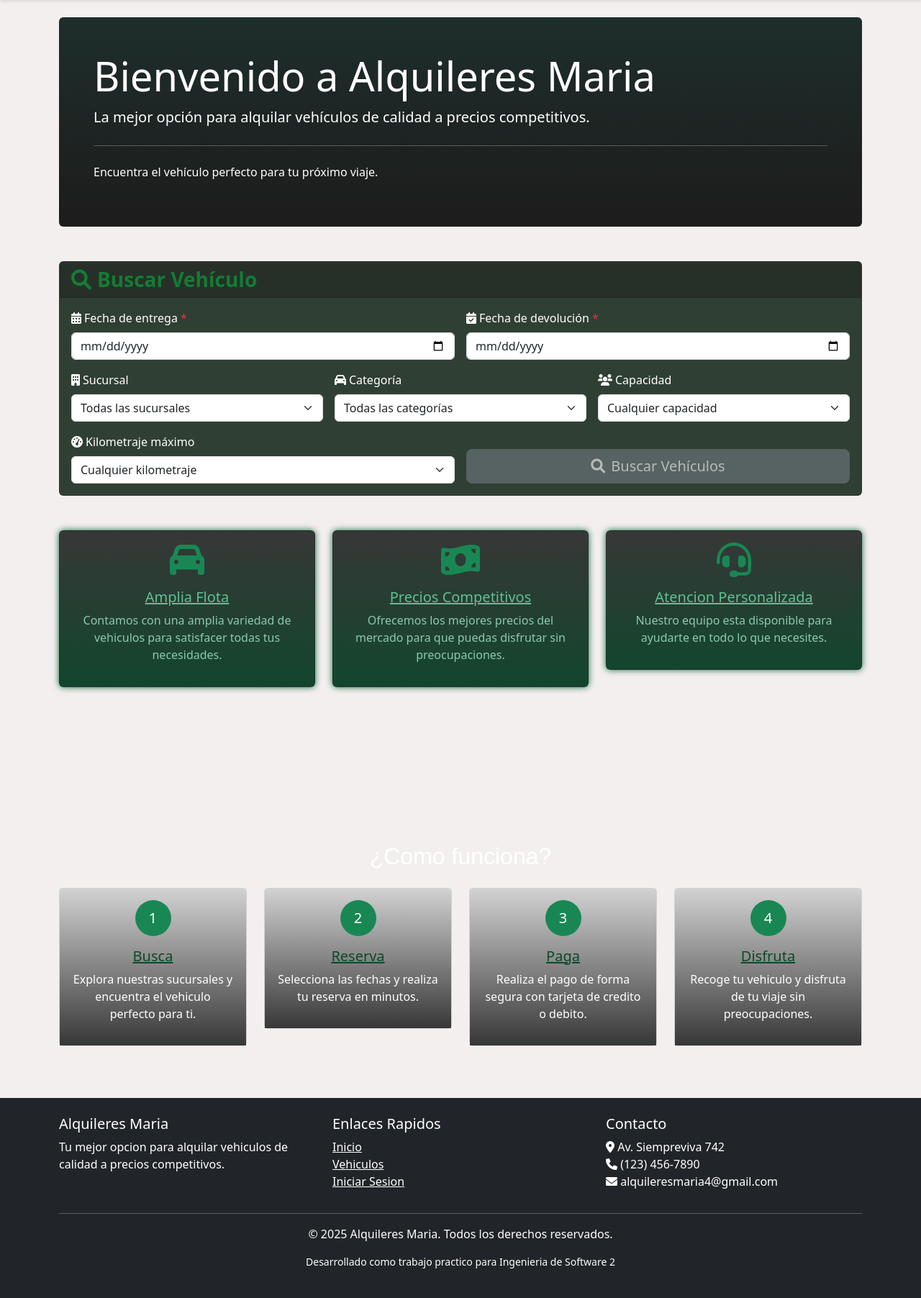
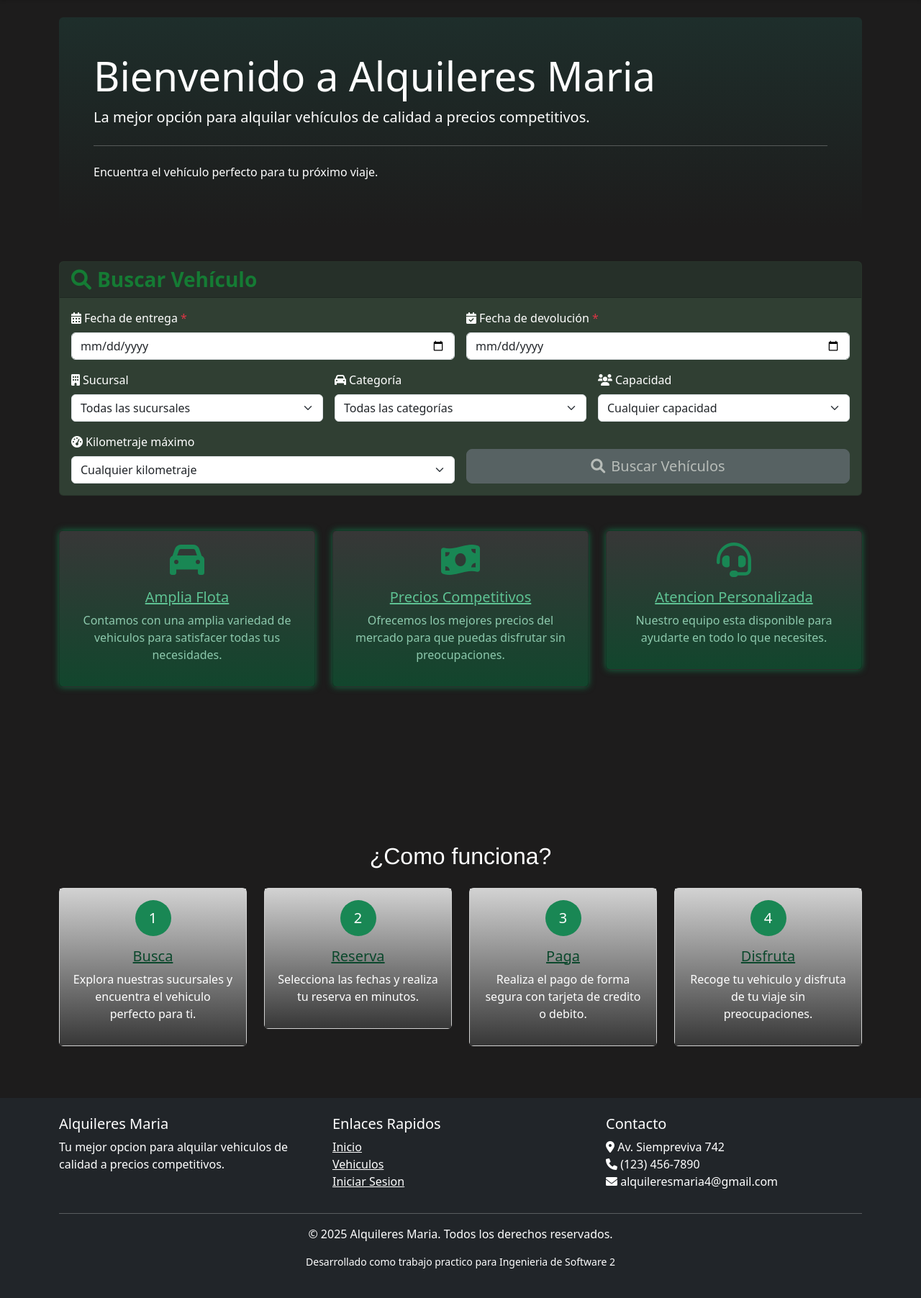
Before and after one commit to agustindinardi/alquileresmaria, a Django app: page / in a window 1280 px wide. Shown: the part 105-1909 px from the top of the page at 72% size. Run offline with Django 5.2, Linux system fonts and the light colour scheme; data that the repository does not hold is empty.

Commit message:
Update styles.css

```diff
--- a/static/css/styles.css
+++ b/static/css/styles.css
@@ -4,7 +4,8 @@ body {
     display: flex;
     flex-direction: column;
     min-height: 200vh; /* Para que puedas hacer scroll */
-    background-color: #f4eeeeee;
+    background-color: #1d1c1c; /*Fondo oscuro*/
+    /*background-color: #f4eeeeee;*/ /*Fondo claro*/
 }
 
 .container {
```
